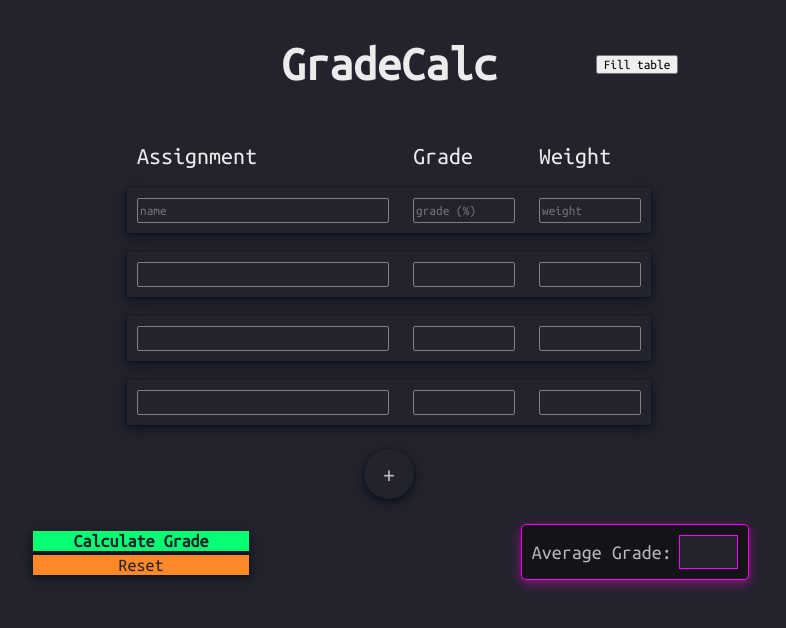
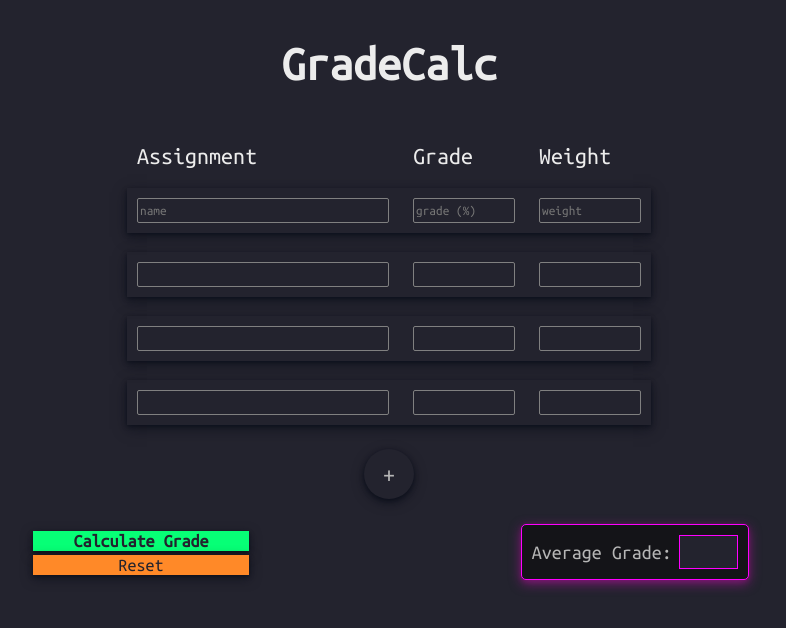
Before and after one commit to keon-dev/gradecalc, a plain HTML site: page index.html in a window 1280 px wide. Shown: the whole page, without its empty margins (251-1037 px from the left). Drawn offline with Linux system fonts and the light colour scheme.

Commit message:
Hid 'fill table' button

```diff
--- a/index.html
+++ b/index.html
@@ -55,7 +55,7 @@
             <input type="text" name="avg" readonly="true" onmousedown="return false" style="cursor: default;" id="weighted-avg">
         </div>
 
-        <input type="button" class="debug-button" value="Fill table" onclick="fillTable()">
+        <input type="button" hidden class="debug-button" value="Fill table" onclick="fillTable()">
 
         <script src="main.js"></script>
     </body>
```
